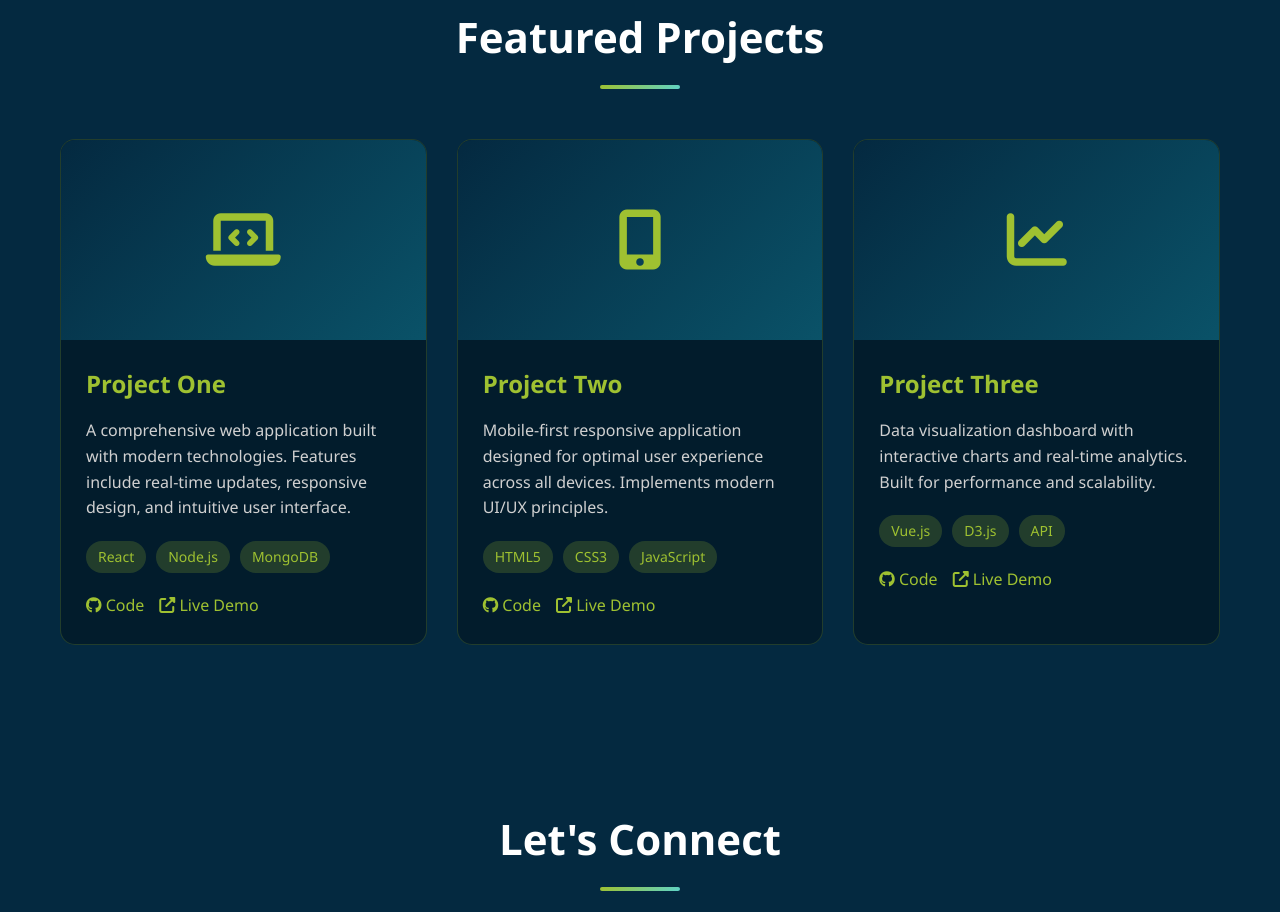
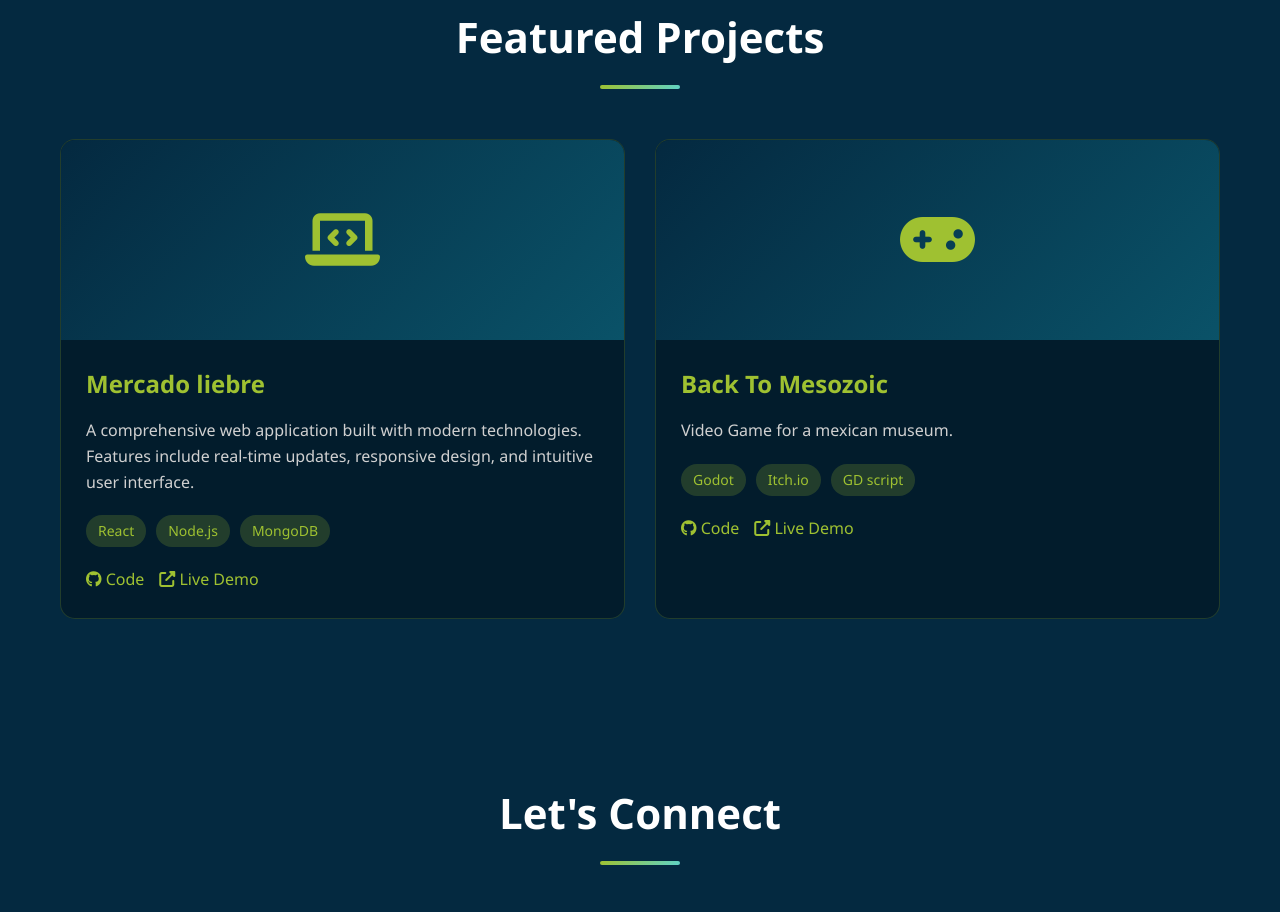
Before and after one commit to onurbsofa/Huerta-NES, a website: page index.html in a window 1280 px wide. Shown: the part 1300-2212 px from the top of the page. Drawn offline with Linux system fonts and the light colour scheme.

Commit message:
update port

```diff
--- a/index.html
+++ b/index.html
@@ -78,7 +78,7 @@
                         <i class="fas fa-laptop-code"></i>
                     </div>
                     <div class="project-content">
-                        <h3>Project One</h3>
+                        <h3>Mercado liebre</h3>
                         <p>A comprehensive web application built with modern technologies. Features include real-time updates, responsive design, and intuitive user interface.</p>
                         <div class="project-tags">
                             <span class="tag">React</span>
@@ -87,45 +87,26 @@
                         </div>
                         <div class="project-links">
                             <a href="#"><i class="fab fa-github"></i> Code</a>
-                            <a href="#"><i class="fas fa-external-link-alt"></i> Live Demo</a>
+                            <a href="https://mercado-liebre-9gyl.onrender.com/"><i class="fas fa-external-link-alt"></i> Live Demo</a>
                         </div>
                     </div>
                 </div>
 
                 <div class="project-card">
                     <div class="project-image">
-                        <i class="fas fa-mobile-alt"></i>
+                        <i class="fas fa-gamepad"></i>
                     </div>
                     <div class="project-content">
-                        <h3>Project Two</h3>
-                        <p>Mobile-first responsive application designed for optimal user experience across all devices. Implements modern UI/UX principles.</p>
+                        <h3>Back To Mesozoic</h3>
+                        <p>Video Game for a mexican museum.</p>
                         <div class="project-tags">
-                            <span class="tag">HTML5</span>
-                            <span class="tag">CSS3</span>
-                            <span class="tag">JavaScript</span>
+                            <span class="tag">Godot</span>
+                            <span class="tag">Itch.io</span>
+                            <span class="tag">GD script</span>
                         </div>
                         <div class="project-links">
                             <a href="#"><i class="fab fa-github"></i> Code</a>
-                            <a href="#"><i class="fas fa-external-link-alt"></i> Live Demo</a>
-                        </div>
-                    </div>
-                </div>
-
-                <div class="project-card">
-                    <div class="project-image">
-                        <i class="fas fa-chart-line"></i>
-                    </div>
-                    <div class="project-content">
-                        <h3>Project Three</h3>
-                        <p>Data visualization dashboard with interactive charts and real-time analytics. Built for performance and scalability.</p>
-                        <div class="project-tags">
-                            <span class="tag">Vue.js</span>
-                            <span class="tag">D3.js</span>
-                            <span class="tag">API</span>
-                        </div>
-                        <div class="project-links">
-                            <a href="#"><i class="fab fa-github"></i> Code</a>
-                            <a href="#"><i class="fas fa-external-link-alt"></i> Live Demo</a>
+                            <a href="https://mechabrain.itch.io/back-to-the-mezosoic"><i class="fas fa-external-link-alt"></i> Live Demo</a>
                         </div>
                     </div>
                 </div>
```
